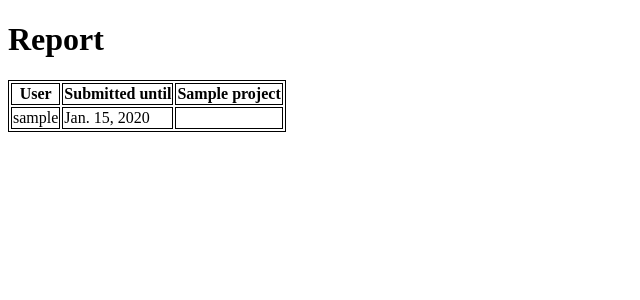
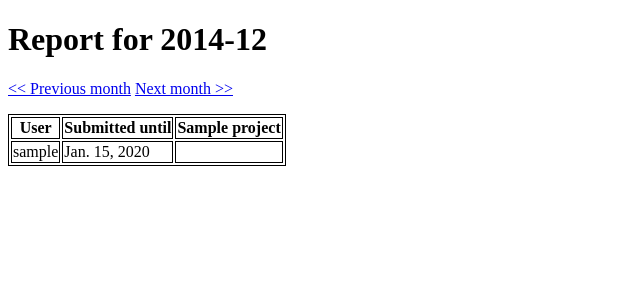
Before and after one commit to JohanGovers/PertenTime, a Django app: page /report/ in a window 1280 px wide. Shown: the top 300 px of the page, without its empty margins (0-640 px from the left). Run offline with Django 3.2, Linux system fonts and the light colour scheme; a user stored in the database is signed in; tables that the repository leaves empty hold one stand-in row (values such as "Sample post").

Commit message:
Default month for report view is previous month. Support for switching between months.

```diff
--- a/src/app/views.py
+++ b/src/app/views.py
@@ -20,9 +20,14 @@ def index(request):
 def report(request):
     projects = Project.objects.order_by('name')
 
-    base_date = datetime.datetime.now()
+    now = datetime.datetime.now()
+    now_day_count = calendar.monthrange(now.year, now.month)[1]
+    base_date = datetime.datetime.now() - timedelta(days=now_day_count)
+    base_date = base_date.replace(day=1) #there is always a first in every month
     if 'month' in request.GET:
         base_date = base_date.replace(month=int(request.GET['month']))
+    if 'year' in request.GET:
+        base_date = base_date.replace(year=int(request.GET['year']))
 
     start_date = base_date.replace(day=1, hour=0, minute=0, second=0, microsecond=0)
     end_day = calendar.monthrange(base_date.year, base_date.month)[1]
@@ -36,7 +41,26 @@ def report(request):
                             .values('username', 'userprofile__submitted_until')
                             .order_by('username'))
 
-    context_dict = {'data': [], 'projects': projects}
+    if base_date.month == 12:
+        next_year = base_date.year + 1
+        next_month = 1
+        previous_year = base_date.year
+        previous_month = base_date.month - 1
+    elif base_date.month == 1:
+        next_year = base_date.year
+        next_month = base_date.month + 1
+        previous_year = base_date.year - 1
+        previous_month = 12
+    else:
+        next_year = base_date.year
+        next_month = base_date.month + 1
+        previous_year = base_date.year
+        previous_month = base_date.month - 1
+
+    context_dict = {'data': [], 'projects': projects,
+        'year': base_date.year, 'month': base_date.month,
+        'query_for_previous': '?year={0}&month={1}'.format(previous_year, previous_month),
+        'query_for_next': '?year={0}&month={1}'.format(next_year, next_month)}
 
     current_user = ''
     user_project_hours = []
--- a/src/templates/app/report.html
+++ b/src/templates/app/report.html
@@ -13,7 +13,11 @@
     </head>
 
     <body>
-        <h1>Report</h1>
+        <h1>Report for {{year}}-{{month}}</h1>
+	<p>
+	    <a href="{{ query_for_previous }}"><< Previous month</a>
+	    <a href="{{ query_for_next }}">Next month >></a>
+	</p>
         <table>
         	<thead>
         		<tr>
```
